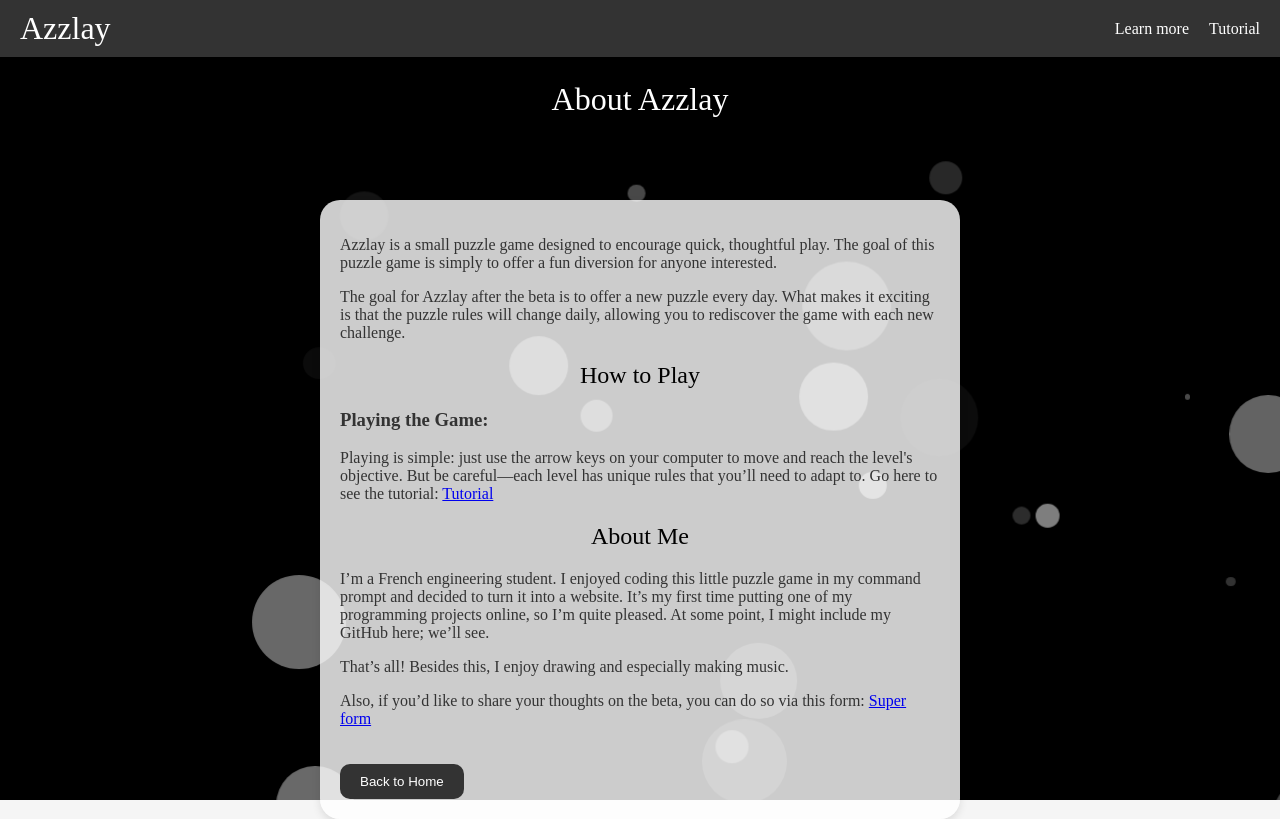
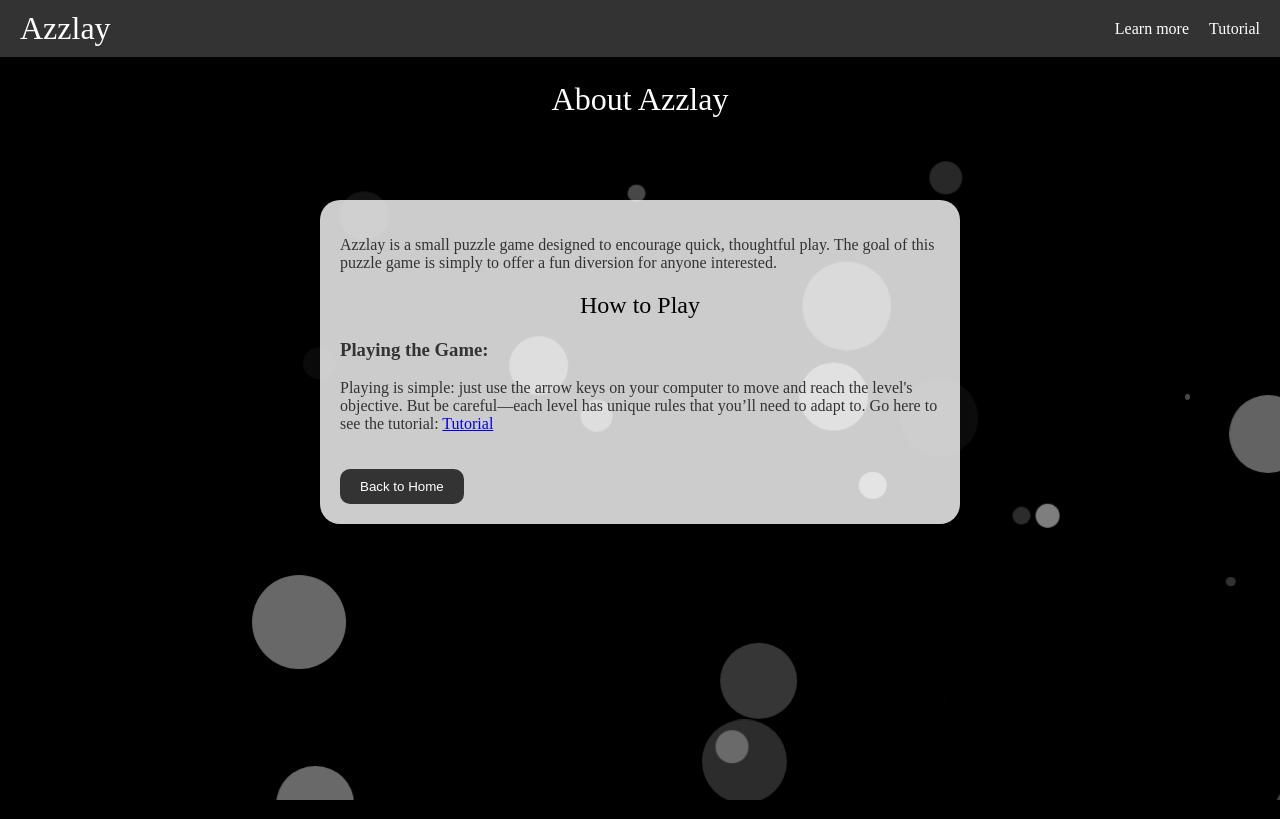
Before and after one commit to Matmouss/Azzlay, a Flask app: page /more in a window 1280 px wide. Run offline with Flask 3, Linux system fonts and the light colour scheme.

Commit message:
Update more.html

```diff
--- a/templates/more.html
+++ b/templates/more.html
@@ -15,9 +15,6 @@
     <p>
         Azzlay is a small puzzle game designed to encourage quick, thoughtful play. The goal of this puzzle game is simply to offer a fun diversion for anyone interested.
     </p>
-    </p>
-        The goal for Azzlay after the beta is to offer a new puzzle every day. What makes it exciting is that the puzzle rules will change daily, allowing you to rediscover the game with each new challenge.
-    </p>
 
     <h2>How to Play</h2>
 
@@ -26,19 +23,6 @@
         Playing is simple: just use the arrow keys on your computer to move and reach the level's objective. But be careful—each level has unique rules that you’ll need to adapt to. Go here to see the tutorial: <a href="/puzzles/tutorials">Tutorial</a>
     </p>
 
-    <h2>About Me</h2>
-    <p>
-        I’m a French engineering student. I enjoyed coding this little puzzle game in my command prompt and decided to turn it into a website. It’s my first time putting one of my programming projects online, so I’m quite pleased. At some point, I might include my GitHub here; we’ll see.
-    </p>
-
-    <p>
-        That’s all! Besides this, I enjoy drawing and especially making music.
-    </p>
-
-    <p>
-        Also, if you’d like to share your thoughts on the beta, you can do so via this form: <a href="https://forms.gle/ErEVBWFkQTbqKawKA">Super form</a>
-    </p>
-
     <button class="back-button" onclick="window.location.href='/'">Back to Home</button>
         </div>
 
```
